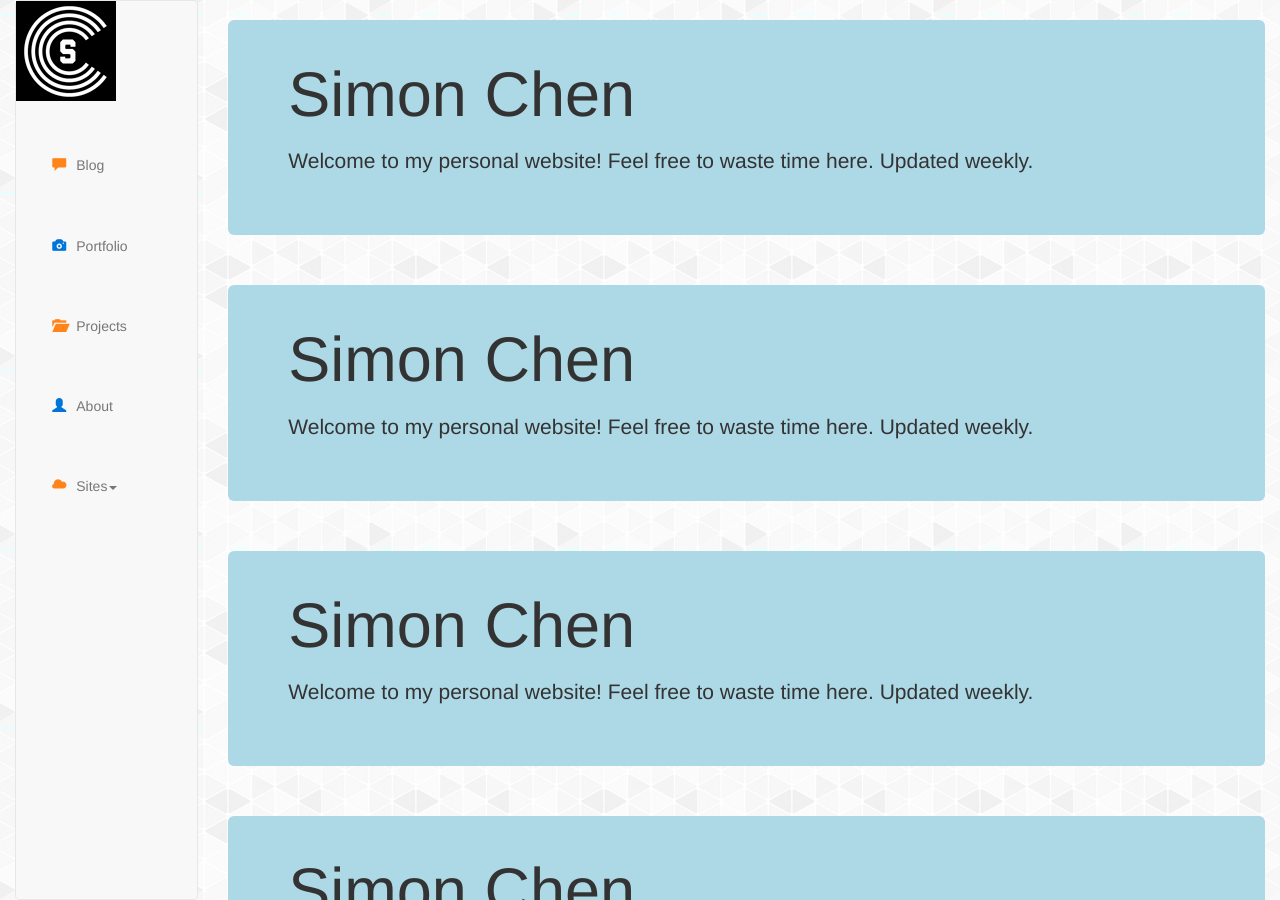
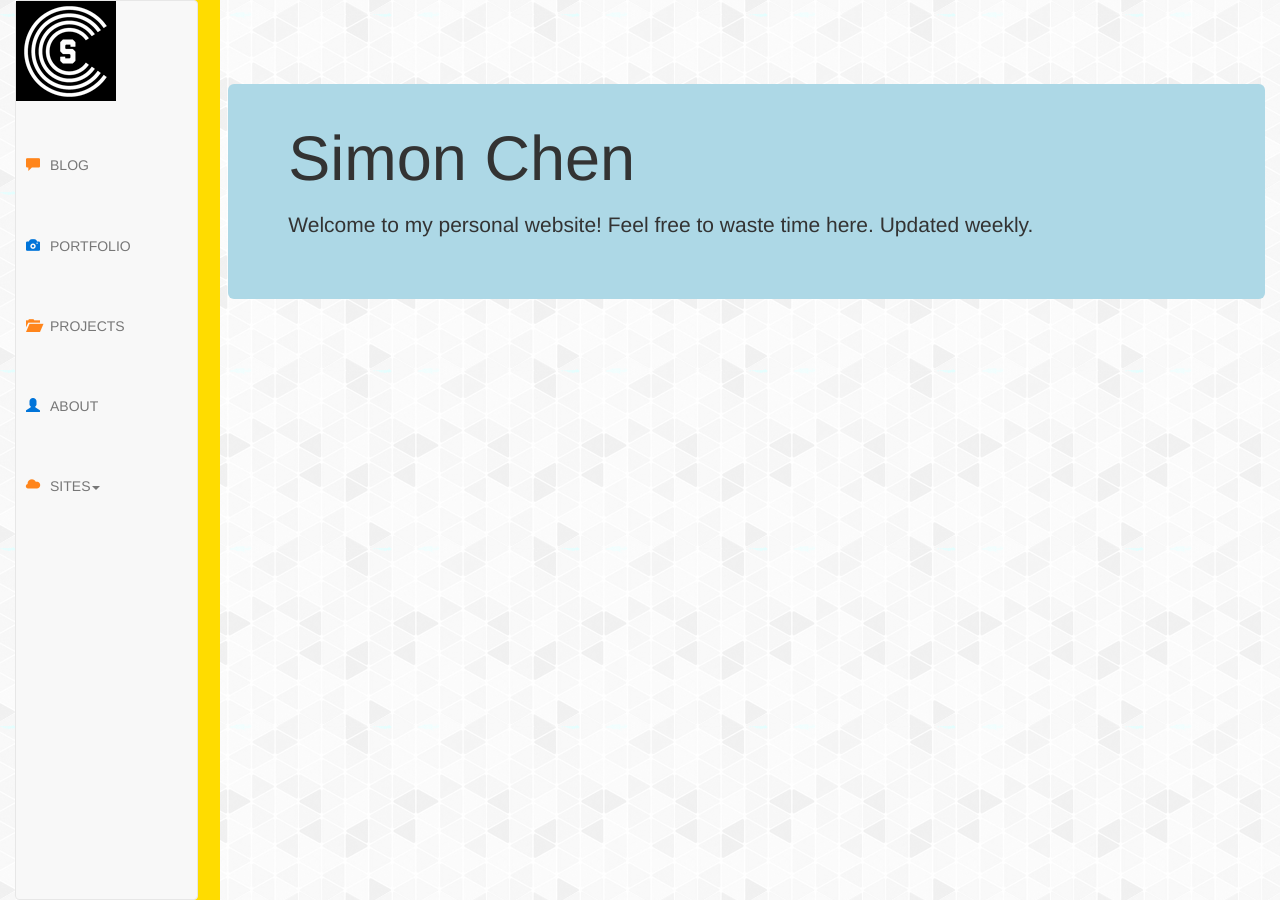
Before and after one commit to simonc312/simonc312.github.io, a Jekyll site: the page built from index.html, in a window 1280 px wide and 900 px high. Built offline with Jekyll 4.4.1, drawn with Linux system fonts in a browser that asks for light colours; nearby versions of some CDN libraries; some of the changed text lies outside the part shown.

Commit message:
added submenu slides in on hover

```diff
--- a/_config.yml
+++ b/_config.yml
@@ -11,20 +11,20 @@
 future:      true
 
 navigation:
-- text: Blog
+- text: BLOG
   url: /blog/
   glyph: 'glyphicon glyphicon-comment'
   color: orange
-- text: Portfolio
+- text: PORTFOLIO
   url: /portfolio/
   glyph: 'glyphicon glyphicon-camera'
   color: blue
-- text: Projects
+- text: PROJECTS
   url: /projects/
   glyph: 'glyphicon glyphicon-folder-open'
   layout: default
   color: orange
-- text: About
+- text: ABOUT
   url: /about/
   glyph: 'glyphicon glyphicon-user'
   color: blue
--- a/_includes/header.html
+++ b/_includes/header.html
@@ -12,63 +12,3 @@
 
 		</div>
 </div>
-
-<div class= "col-sm-10 col-sm-offset-2">
-	<div class="jumbotron clear banner">
-		    {% if page.title %}
-				<title>{{ page.title }}</title>
-				<h1> {{ page.title }} <h1>
-				<p>{{ page.tagline }}</p>
-			{% else %}
-				<title>{{ site.title }}</title>
-				<h1> {{ site.title }} <h1>
-				<p>{{ site.tagline }}</p>
-			{% endif %}
-
-		</div>
-</div>
-
-<div class= "col-sm-10 col-sm-offset-2">
-	<div class="jumbotron clear banner">
-		    {% if page.title %}
-				<title>{{ page.title }}</title>
-				<h1> {{ page.title }} <h1>
-				<p>{{ page.tagline }}</p>
-			{% else %}
-				<title>{{ site.title }}</title>
-				<h1> {{ site.title }} <h1>
-				<p>{{ site.tagline }}</p>
-			{% endif %}
-
-		</div>
-</div>
-
-<div class= "col-sm-10 col-sm-offset-2">
-	<div class="jumbotron clear banner">
-		    {% if page.title %}
-				<title>{{ page.title }}</title>
-				<h1> {{ page.title }} <h1>
-				<p>{{ page.tagline }}</p>
-			{% else %}
-				<title>{{ site.title }}</title>
-				<h1> {{ site.title }} <h1>
-				<p>{{ site.tagline }}</p>
-			{% endif %}
-
-		</div>
-</div>
-
-<div class= "col-sm-10 col-sm-offset-2">
-	<div class="jumbotron clear banner">
-		    {% if page.title %}
-				<title>{{ page.title }}</title>
-				<h1> {{ page.title }} <h1>
-				<p>{{ page.tagline }}</p>
-			{% else %}
-				<title>{{ site.title }}</title>
-				<h1> {{ site.title }} <h1>
-				<p>{{ site.tagline }}</p>
-			{% endif %}
-
-		</div>
-</div>
--- a/_includes/left-sidebar.html
+++ b/_includes/left-sidebar.html
@@ -33,7 +33,7 @@
 			  	{% endfor %}
 			  	<li class="dropdown">
 					<a href="#" class="dropdown-toggle" data-toggle="dropdown">
-						<span class="glyphicon glyphicon-cloud orange"></span>Sites<b class="caret"></b></a>
+						<span class="glyphicon glyphicon-cloud orange"></span>SITES<b class="caret"></b></a>
 					<ul class="dropdown-menu">
 						<li><a href="https://www.flickr.com/photos/floatingon">flickr</a></li>
 						<li class="divider"></li>
--- a/_layouts/default.html
+++ b/_layouts/default.html
@@ -13,9 +13,24 @@
 	<body class="background-pattern">
 		<div class= "container-fluid">
 			<div class="row">
-				{% include header.html %}
+
 				{% include left-sidebar.html %}
-				{{ content }}
+				<div id="site-wrapper">
+					<div id="site-canvas">
+						{% include header.html %}
+						<div id="site-submenu">
+							 <h2>Submenu</h2>
+				                <p class="lead">Categories.</p>
+				                <p>Places.</p>
+				                <ul>
+				                    <li>New York</li>
+				                    <li>Houston</li>
+
+				                </ul>
+            			</div>
+					</div>
+					{{ content }}
+				</div>
   			</div>
   		</div>
 	</div>
@@ -23,6 +38,7 @@
 		<script src="https://ajax.googleapis.com/ajax/libs/jquery/1.11.1/jquery.min.js"></script>
 		<script src="//maxcdn.bootstrapcdn.com/bootstrap/3.2.0/js/bootstrap.min.js"></script>
 		<script src="/js/modernizr.js"></script>
+		<script src="/js/custom.js"></script>
 
 	</body>
 	<footer>
--- a/css/custom.css
+++ b/css/custom.css
@@ -29,12 +29,56 @@
 
 	body{padding-top: 70px;}
 
-  .navbar .sidebar-nav li {margin: 20%;}
+  .navbar .sidebar-nav li { margin-top: 20%;
+    margin-bottom: 20%;
+    margin-right: 0%;
+    margin-left: 0%;}
+}
+
+#site-wrapper {
+    position: relative;
+    overflow: hidden;
+    width: 100%;
+    height: 100%;
+}
+
+#site-canvas {
+    width: 100%;
+    height: 100%;
+    position: relative;
+    -webkit-transform: translateX(0);
+    transform: translateX(0);
+    -webkit-transition: .3s ease all;
+    transition: .3s ease all;
+    padding: 5% 0; /* Temp: Just spacing. */
+}
+
+#site-submenu {
+    width: 200px;
+    height: 100%;
+    position: absolute;
+    top: 0;
+    left: 20px;
+    background: #FFDC00;
+    padding: 15px;
+}
+
+#site-canvas {
+    -webkit-transform: translateZ(0) translateX(0);
+    transform: translateZ(0) translateX(0);
+     -webkit-backface-visibility: hidden;
+    backface-visibility: hidden;
+}
+.show-nav #site-canvas {
+    -webkit-transform: translateZ(0) translateX(180px);
+    transform: translateZ(0) translateX(180px);
 }
 
 /* make sidebar nav vertical */
 @media (min-width: 768px) {
 
+  .container-fluid {height:100%;}
+  .container-fluid .row {height:100%;}
   .navbar-fixed-top .container {height: 100%;}
 
   .navbar-default{
@@ -52,13 +96,16 @@
   }
   .sidebar-nav .navbar li {
     float: none;
-    margin: 20%;
+    margin-top: 20%;
+    margin-bottom: 20%;
+    margin-right: 0%;
+    margin-left: 0%;
     /*display: block;*/
   }
   .sidebar-nav .navbar li a {
     padding-top: 12px;
     padding-bottom: 12px;
-    padding-left: 0px;
+    padding-left: 10px;
     padding-right: 0px;
   }
 
--- /dev/null
+++ b/js/custom.js
@@ -0,0 +1,24 @@
+function toggleNav() {
+    if ($('#site-wrapper').hasClass('show-nav')) {
+        // Do things on Nav Close
+        $('#site-wrapper').removeClass('show-nav');
+    } else {
+        // Do things on Nav Open
+        $('#site-wrapper').addClass('show-nav');
+    }
+
+    //$('#site-wrapper').toggleClass('show-nav');
+}
+
+
+$(window).load(function() {
+$('.sidebar-nav li').hover(
+
+	function(){  $('#site-wrapper').addClass('show-nav'); },
+
+
+	function(){ $('#site-wrapper').removeClass('show-nav'); }
+	);
+
+}
+);
```
